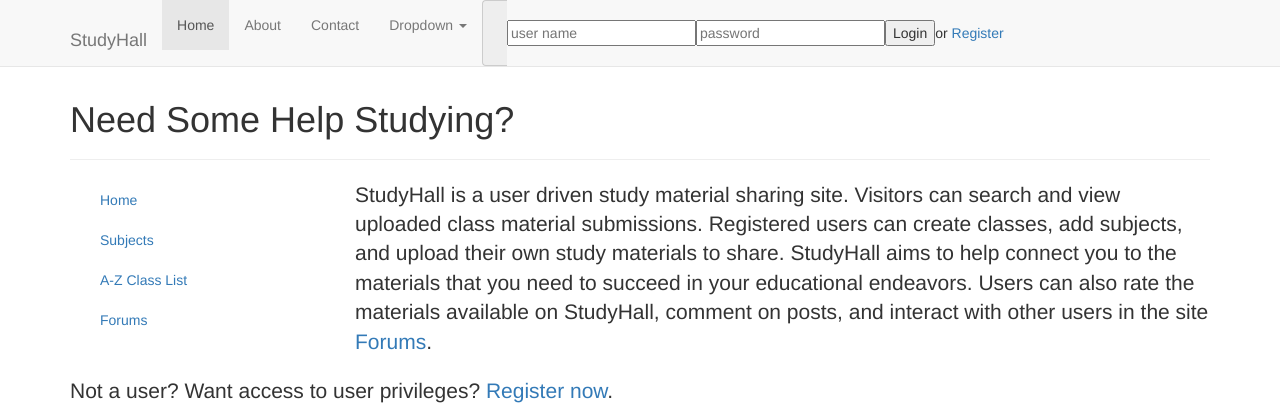
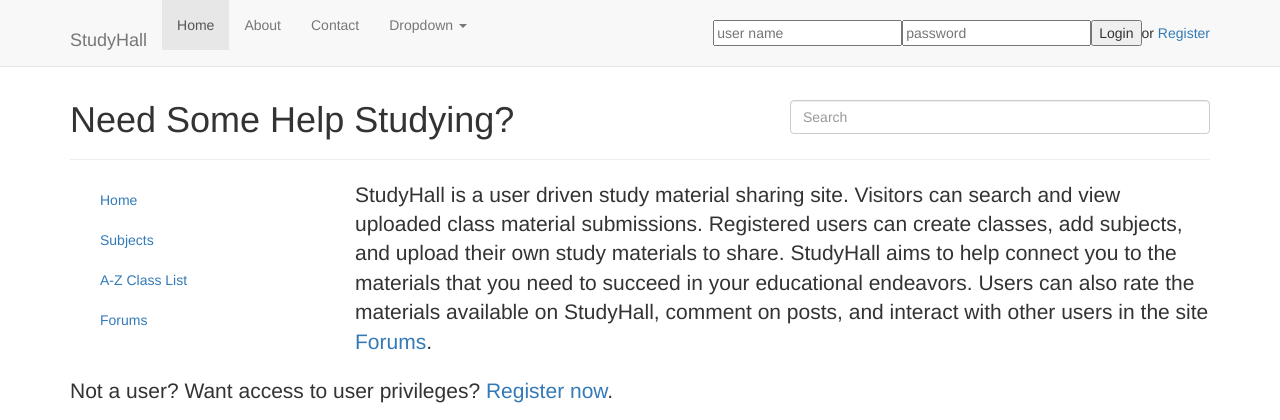
Before and after one commit to anokbakn/StudyHall, a PHP site: page /lefax_app/views/home/index in a window 1280 px wide. Shown: the top 420 px of the page. Run offline with PHP 8.4, Linux system fonts and the light colour scheme.

Commit message:
Added the search box to the index page

```diff
--- a/LeFax_app/app/views/home/index.php
+++ b/LeFax_app/app/views/home/index.php
@@ -43,12 +43,13 @@ if (isset($_SESSION['username'])) {
                   </li>
                 </ul>
                 <s></s>
-                <div class="input-group">
-                        <span class="input-group-addon" id="sizing-addon1"></span>
+
+                <div class="input-group" style="float: right">
+                        <!-- <span class="input-group-addon" id="sizing-addon1"></span> -->
                         <!--<input type="text" class="form-control" placeholder="Search" aria-describedby="sizing-addon1"> -->
-                        <form action="../home/indexLogin" method="POST">
+                        <form action="../home/indexLogin" method="POST" >
                             <br>
-                            <table>
+                            <table style="">
                                 <tr>
                                     <td><input type="text" name="username" placeholder="user name"></td>
                                     <td><input type="password" name="password" placeholder="password"></td>
@@ -68,7 +69,10 @@ if (isset($_SESSION['username'])) {
 
 
             <div class="page-header">
-              <h1>Need Some Help Studying?</h1>
+                <h1 style="clear: right">Need Some Help Studying?
+               <!--<span class="input-group-addon" id="sizing-addon1"></span> -->
+                <input style="width: 420px; float: right" type="text" class="form-control" placeholder="Search" aria-describedby="sizing-addon1">
+                </h1>
             </div>
             <!-- sidebar -->
             <div class="col-xs-6 col-sm-3 sidebar-offcanvas" id="sidebar" role="navigation">
```
